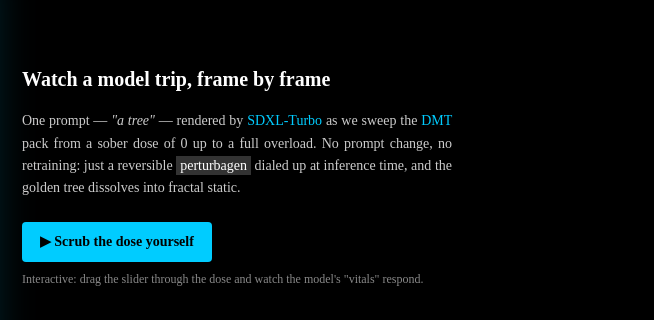
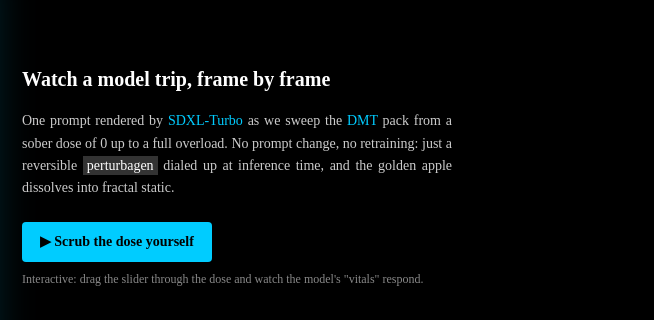
Before and after one commit to cneckar/neuromod-llm-poc, a plain HTML site: page docs/index.html in a window 1280 px wide. Shown: the part 244-564 px from the top of the page, 626-1280 px from the left. Drawn offline with nearby package versions, Linux system fonts and the light colour scheme.

Commit message:
Update text in hero caption for clarity

```diff
--- a/docs/index.html
+++ b/docs/index.html
@@ -378,10 +378,10 @@
             <div class="hero-caption">
                 <h2>Watch a model trip, frame by frame</h2>
                 <p>
-                    One prompt — <em>"a tree"</em> — rendered by <span class="k">SDXL-Turbo</span> as we sweep the
+                    One prompt rendered by <span class="k">SDXL-Turbo</span> as we sweep the
                     <span class="k">DMT</span> pack from a sober dose of 0 up to a full overload. No prompt change,
                     no retraining: just a reversible <span class="highlight">perturbagen</span> dialed up at
-                    inference time, and the golden tree dissolves into fractal static.
+                    inference time, and the golden apple dissolves into fractal static.
                 </p>
                 <a class="hero-cta" href="vitals.html">▶ Scrub the dose yourself</a>
                 <div class="hero-sub">Interactive: drag the slider through the dose and watch the model's "vitals" respond.</div>
```
